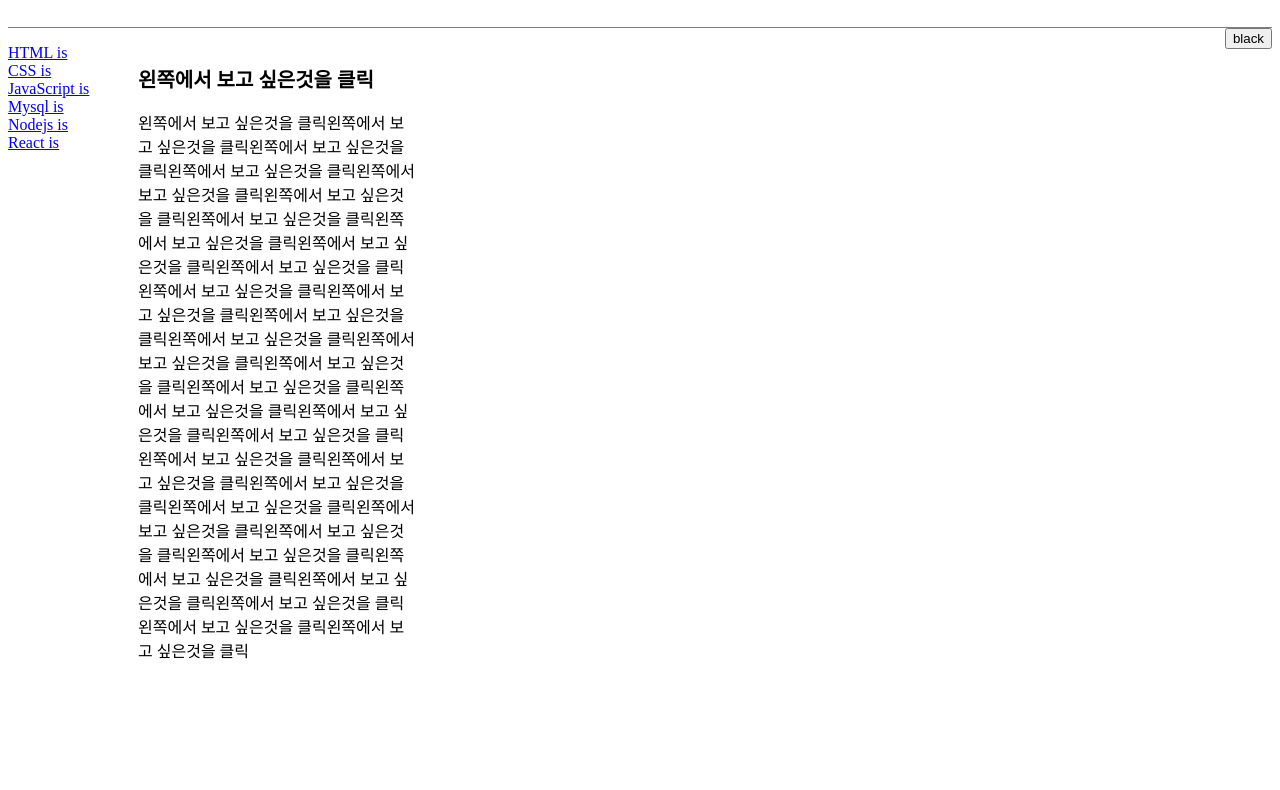
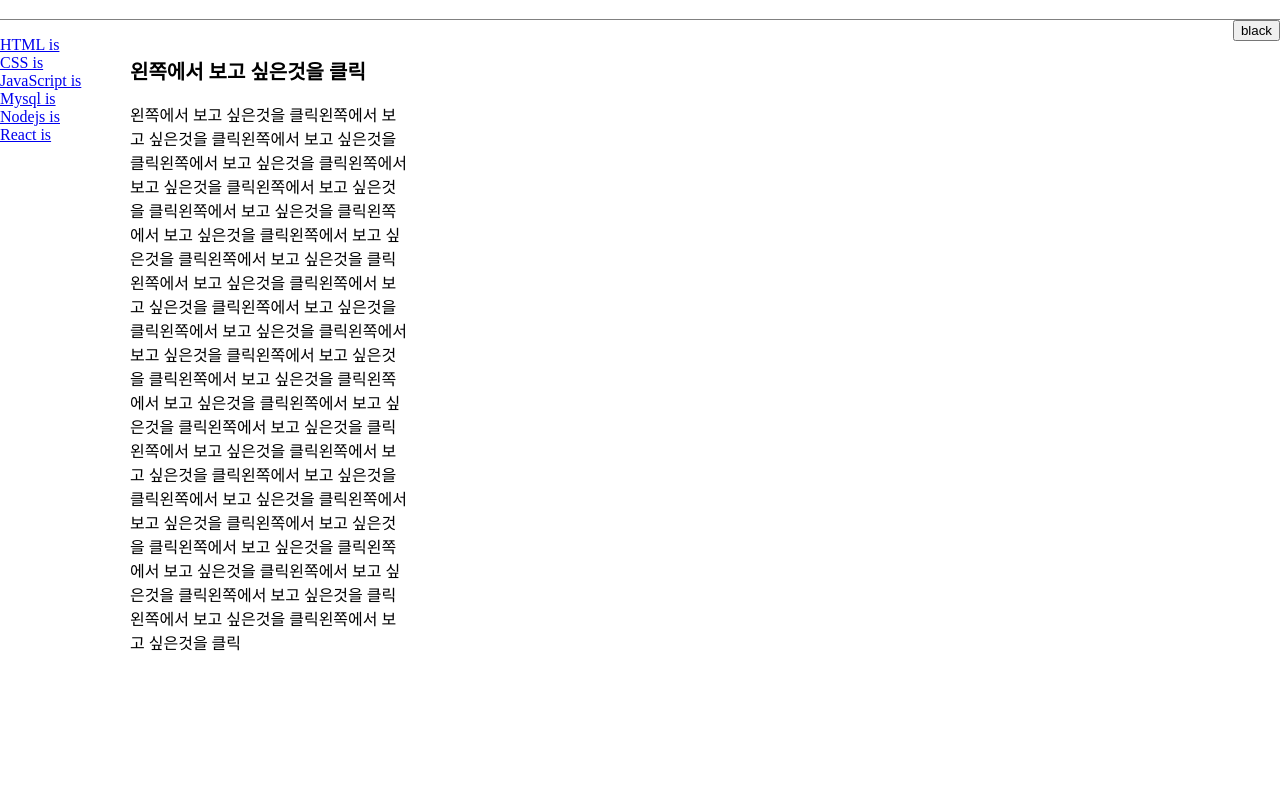
Before and after one commit to HongStory/MyFirstWebSite, a plain HTML site: page index.html in a window 1280 px wide. Shown: the part 101-891 px from the top of the page. Drawn offline with Linux system fonts and the light colour scheme.

Commit message:
Add files via upload

```diff
--- a/style.css
+++ b/style.css
@@ -36,7 +36,8 @@ h1{
 }
 
 body{
-    overflow-x: hidden
+    margin: 0px;
+    overflow-x: hidden;
 }
 
 p{
```
